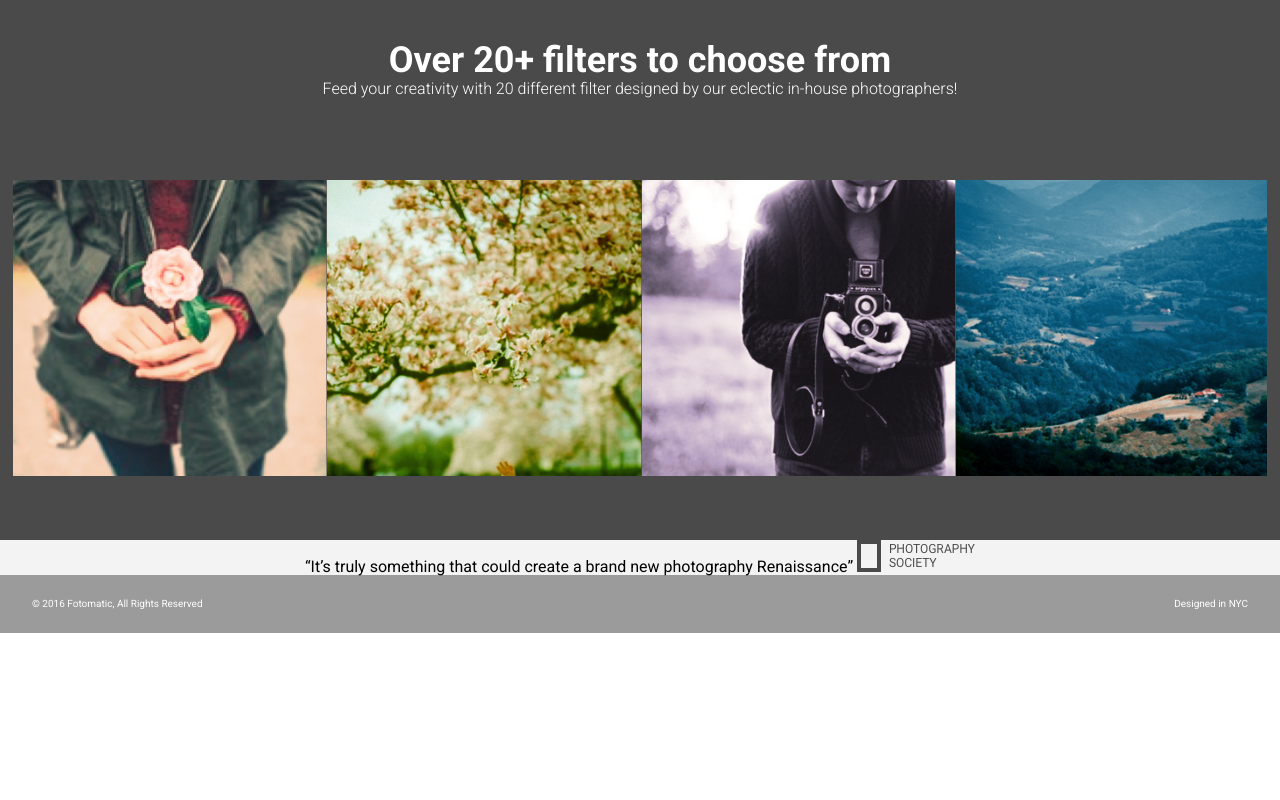
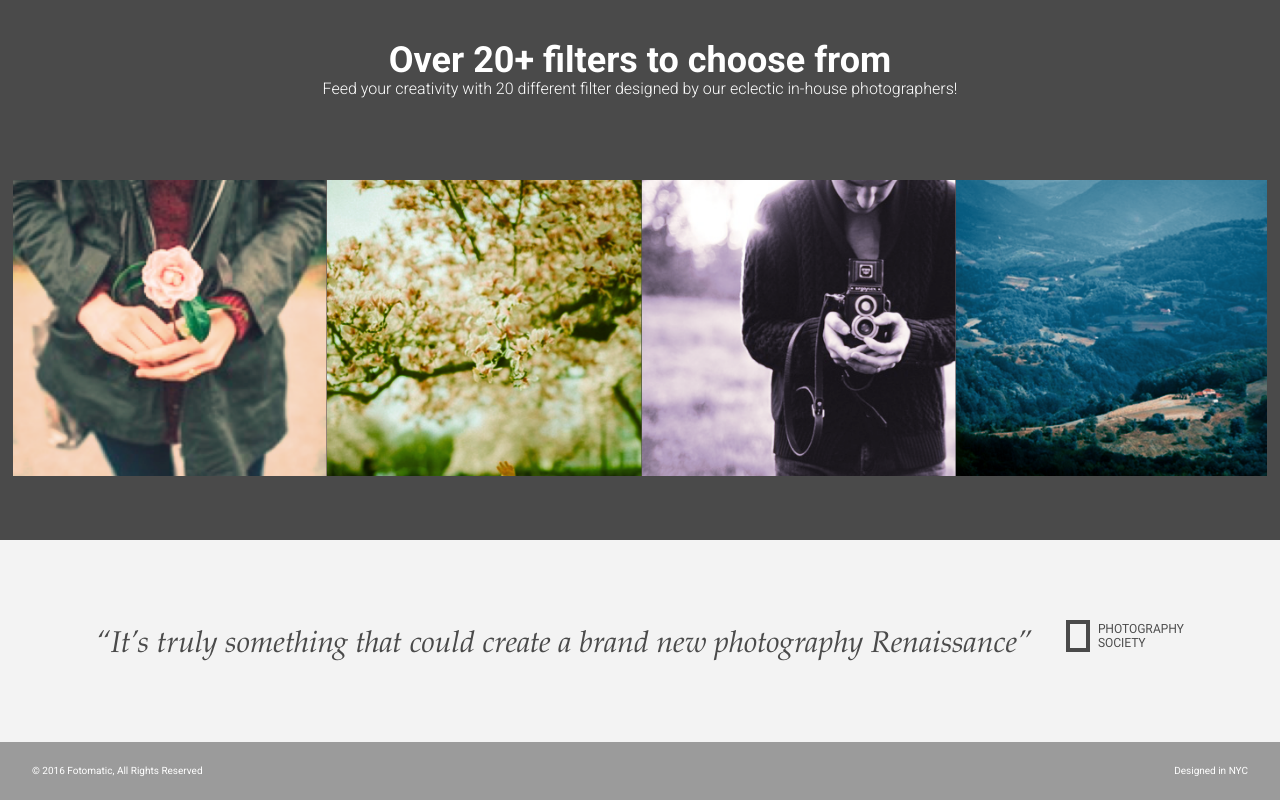
Before and after one commit to ValeSer/Debugging-css-2, a plain HTML site: page index.html in a window 1280 px wide. Shown: the part 1436-2236 px from the top of the page. Before the commit the page ends 2069 px from the top, so only its background shows below. Drawn offline with Linux system fonts and the light colour scheme; a web font is replaced by a local one.

Commit message:
add padding to quotes section

```diff
--- a/resources/css/style.css
+++ b/resources/css/style.css
@@ -361,13 +361,15 @@ header .mobile, header .tablet {
 
 #quotes-section {
   background-color: #f3f3f3;
+  padding-top: 5rem;
+  padding-bottom: 5rem;
 }
 
 #quotes-section content {
   padding: 5rem 0;
 }
 
-#quotes-section quote {
+.quote {
   padding-right: 1.875rem;
   font-family: "Palatino", serif;
   font-size: 1.875rem;
```
